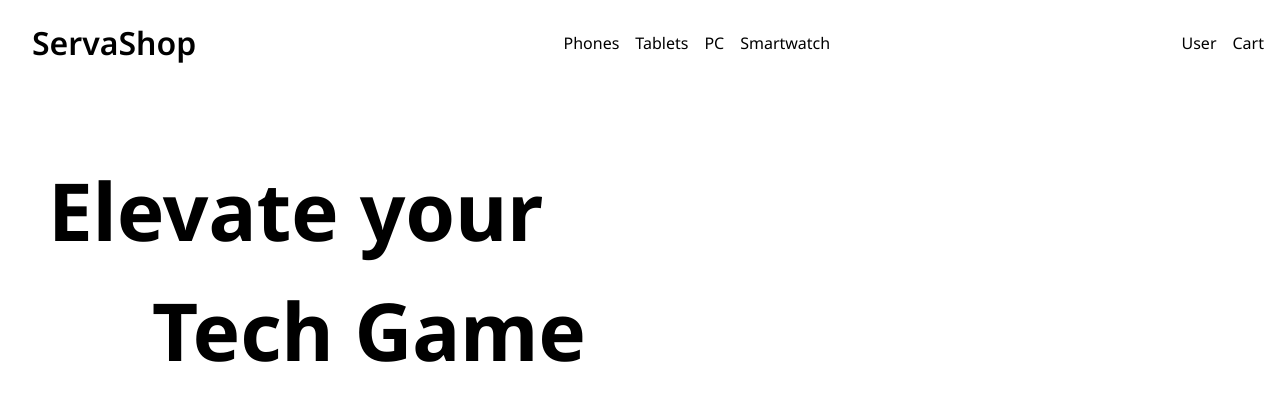
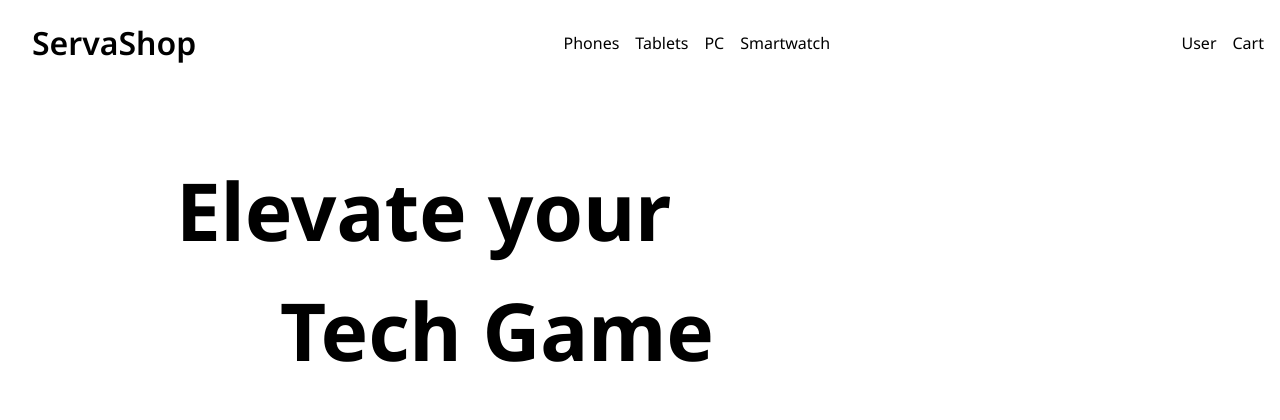
Before and after one commit to ComradeStijn/e-Commerce-Full-Stack, a website built with Vite: page frontend/home.html in a window 1280 px wide. Shown: the top 420 px of the page. Built offline with nearby package versions, Linux system fonts and the light colour scheme; grey boxes are pictures that could not be loaded.

Commit message:
fix: hero title more centered

```diff
--- a/frontend/src/home/home.scss
+++ b/frontend/src/home/home.scss
@@ -56,7 +56,8 @@ main {
 
 .hero-main-title {
   margin-top: 5rem;
-  margin-left: 2rem;
+  margin-left: 10rem;
+  margin-right: 10rem;
   font-size: 5rem;
   transform: translateX(5rem);
   visibility: hidden;
```
